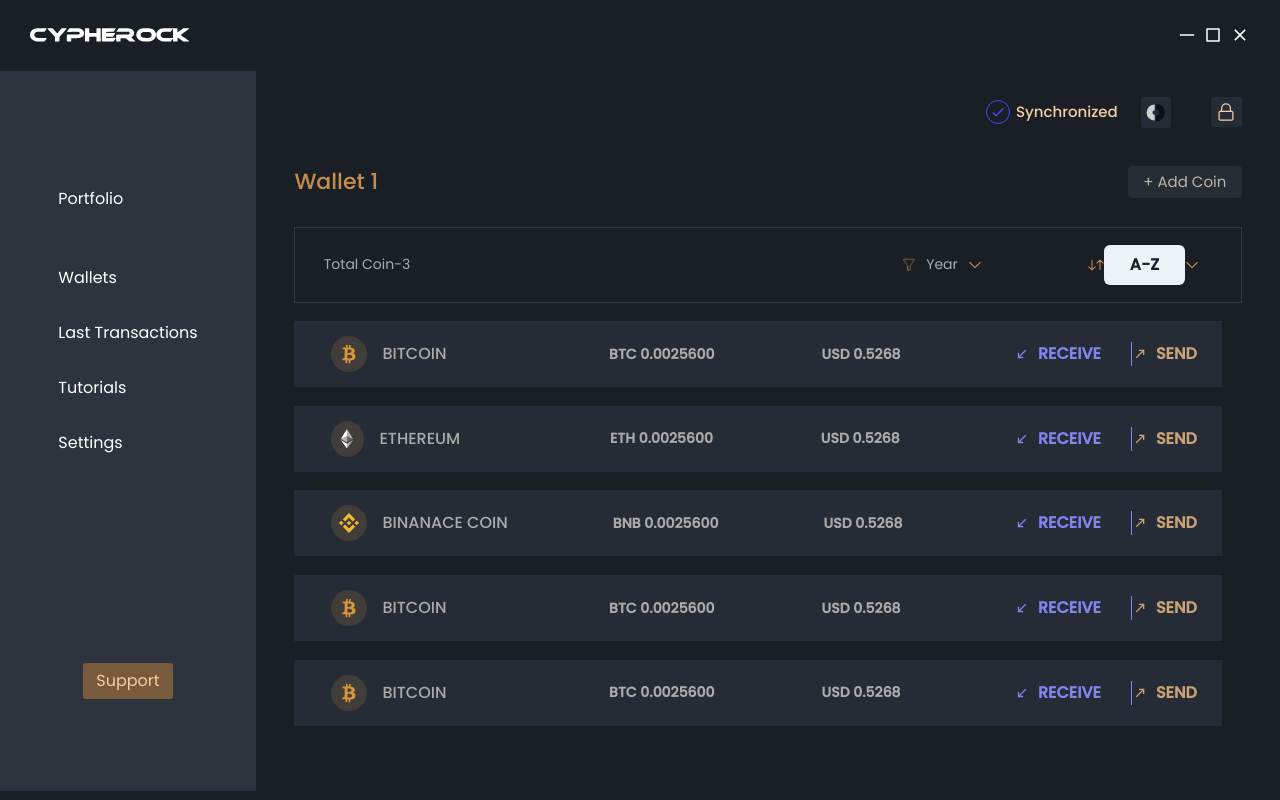
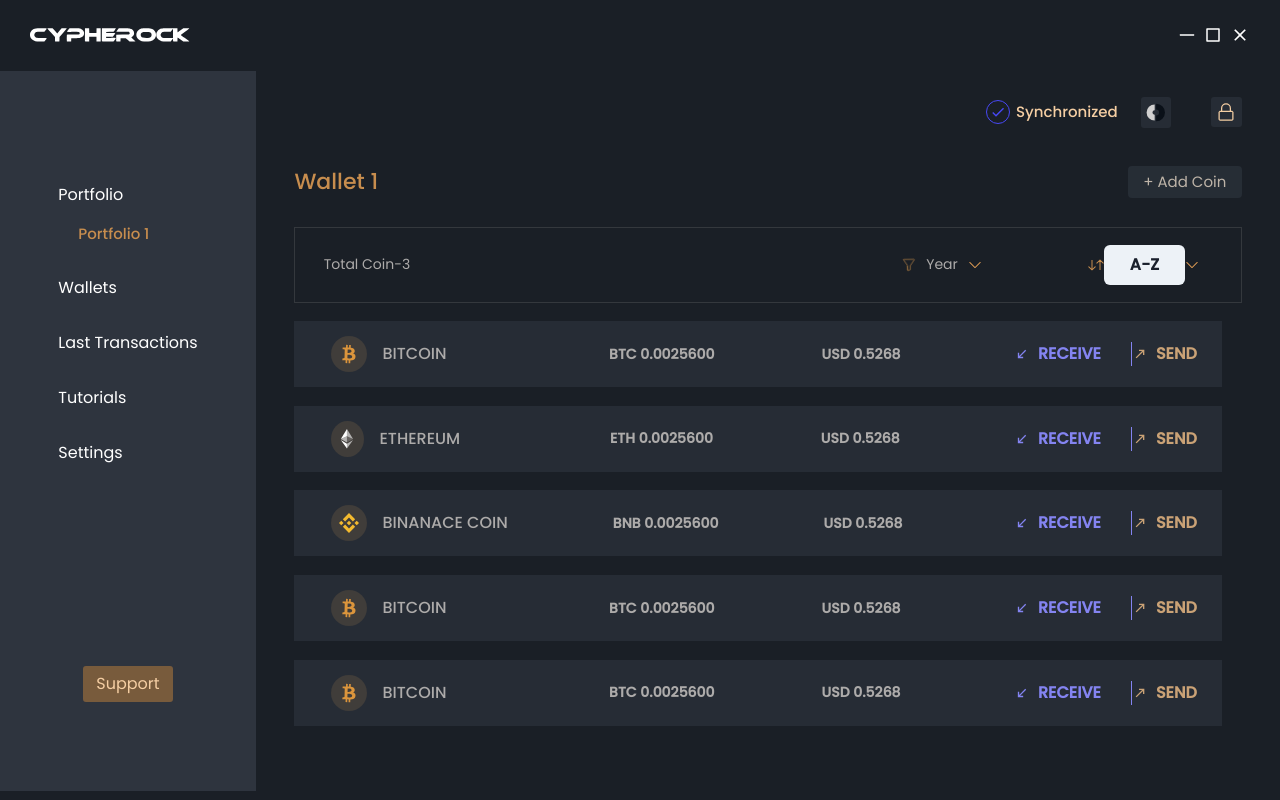
Before and after one commit to Alroyfernz/Cypherock-Task, a React (Create React App) app: page / in a window 1280 px wide. Both pictures are taken after a click on the button "Portfolio". Built offline with nearby package versions, Linux system fonts and the light colour scheme.

Commit message:
sidebar content fixed

```diff
--- a/src/components/sidebar/SideBar.tsx
+++ b/src/components/sidebar/SideBar.tsx
@@ -20,9 +20,12 @@ const SideBar: React.FC = () => {
 
                             </AccordionButton>
                         </h2>
-                        <AccordionPanel pb={4}>
+                        <AccordionPanel pb={2}>
 
+                            <div className="WalletBox">
+                                <h3 className="WalletTitle">Portfolio 1</h3>
 
+                            </div>
                         </AccordionPanel>
                     </AccordionItem>
 
@@ -35,7 +38,7 @@ const SideBar: React.FC = () => {
 
                             </AccordionButton>
                         </h2>
-                        <AccordionPanel pb={4}>
+                        <AccordionPanel pb={2}>
 
                             <div className="WalletBox">
                                 <h3 className="WalletTitle">wallet 1</h3>
@@ -54,9 +57,12 @@ const SideBar: React.FC = () => {
 
                             </AccordionButton>
                         </h2>
-                        <AccordionPanel pb={4}>
+                        <AccordionPanel pb={2}>
 
+                            <div className="WalletBox">
+                                <h3 className="WalletTitle"> Transaction 1</h3>
 
+                            </div>
                         </AccordionPanel>
                     </AccordionItem>
                     <AccordionItem>
@@ -68,9 +74,12 @@ const SideBar: React.FC = () => {
 
                             </AccordionButton>
                         </h2>
-                        <AccordionPanel pb={4}>
+                        <AccordionPanel pb={2}>
 
-                            wallet 1
+                            <div className="WalletBox">
+                                <h3 className="WalletTitle"> Tutorial 1</h3>
+
+                            </div>
                         </AccordionPanel>
                     </AccordionItem>
                     <AccordionItem>
@@ -82,9 +91,12 @@ const SideBar: React.FC = () => {
 
                             </AccordionButton>
                         </h2>
-                        <AccordionPanel pb={4}>
+                        <AccordionPanel pb={2}>
 
-                            wallet 1
+                            <div className="WalletBox">
+                                <h3 className="WalletTitle"> Setting 1</h3>
+
+                            </div>
                         </AccordionPanel>
                     </AccordionItem>
                 </Accordion>
--- a/src/components/sidebar/sidebarStyles.css
+++ b/src/components/sidebar/sidebarStyles.css
@@ -48,7 +48,7 @@ background-color:transparent !important;
 .WalletTitle{
 font-weight: 500;
 color:#C78D4E;
-font-size: 17px;
+font-size: 15px;
 cursor: pointer;
 }
 
```
